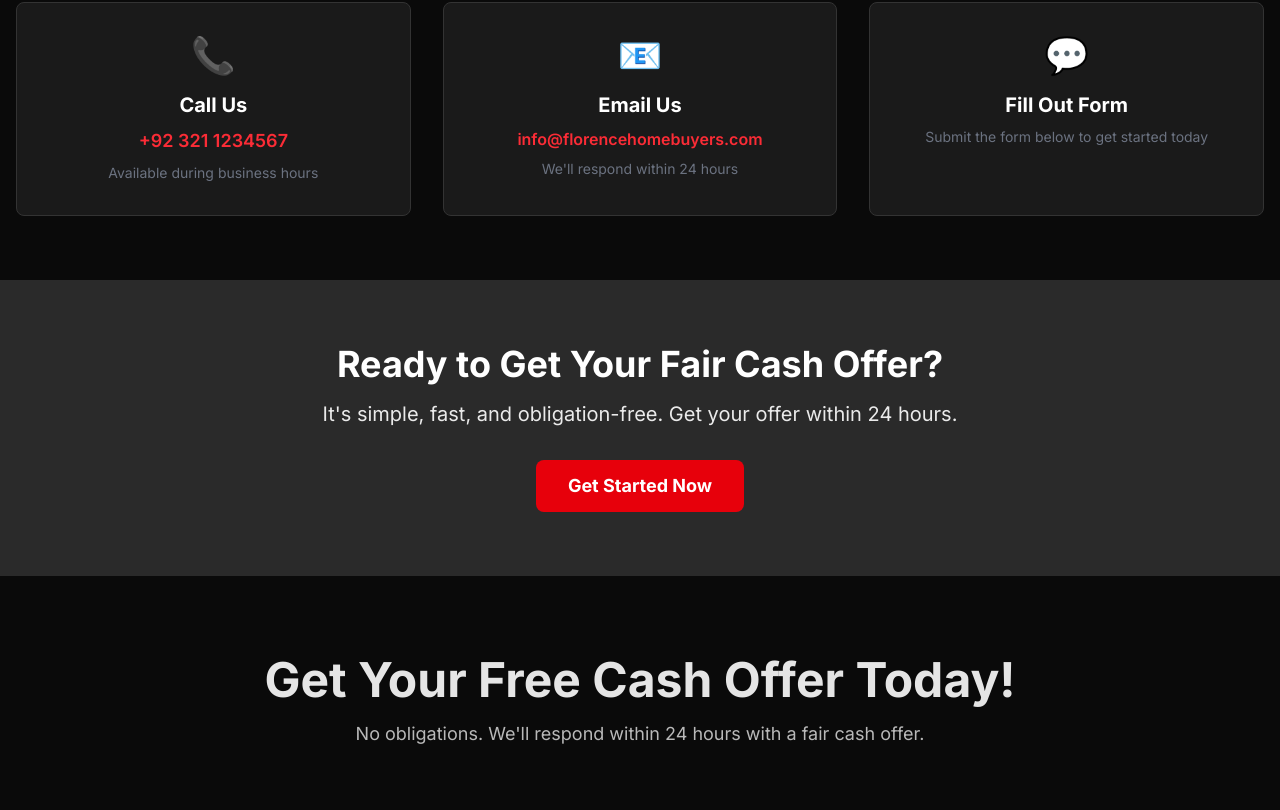
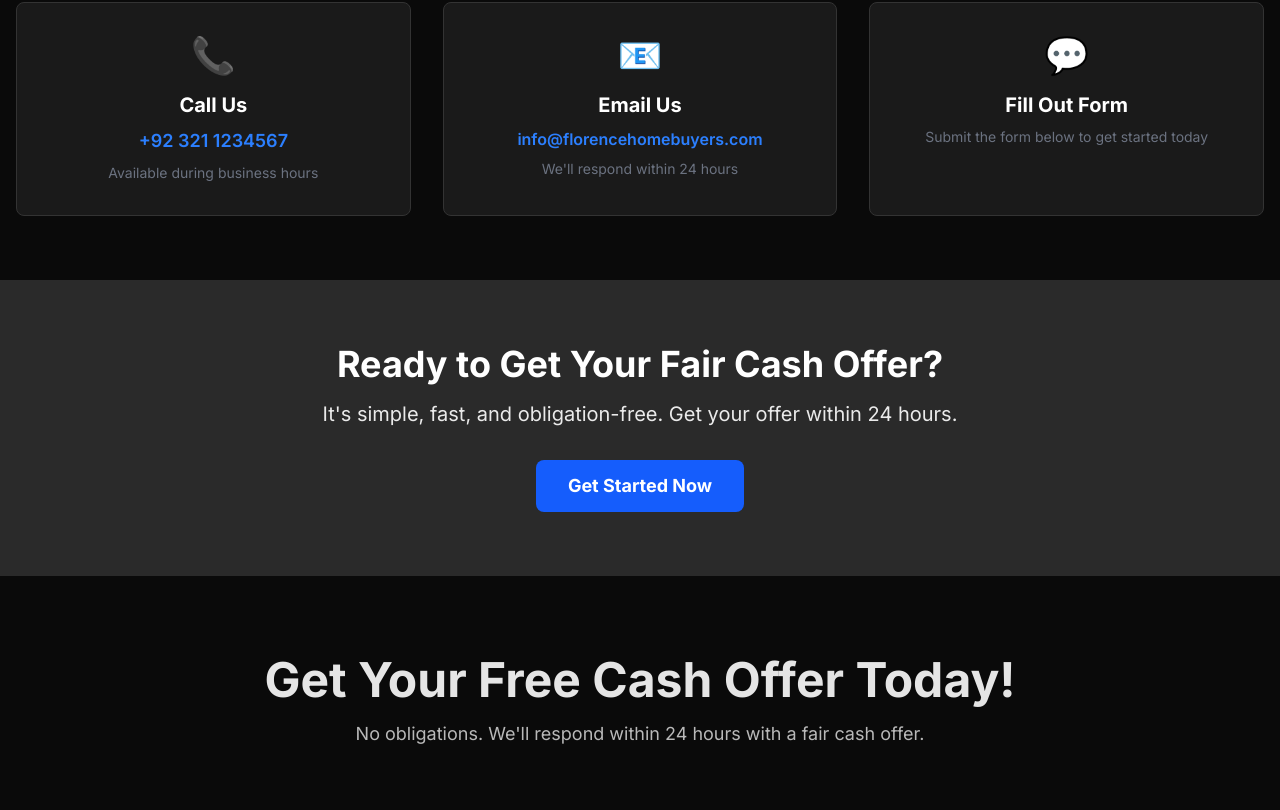
Before and after one commit to morganalex1902-a11y/florencehomebuyers, a Next.js app: page /faq in a window 1280 px wide. Shown: the part 1915-2725 px from the top of the page. Built offline with nearby package versions, Linux system fonts and the light colour scheme.

Commit message:
Change red colors to blue in faq page
cgen-c4fee38f8313469f93a30c3f81e4d705

```diff
--- a/app/faq/page.tsx
+++ b/app/faq/page.tsx
@@ -115,7 +115,7 @@ export default function FAQ() {
             {faqItems.map((item, index) => (
               <details
                 key={item.id}
-                className='group border border-gray-600 rounded-lg overflow-hidden hover:border-red-600 transition-colors'
+                className='group border border-gray-600 rounded-lg overflow-hidden hover:border-blue-600 transition-colors'
                 open={index === 0}
               >
                 <summary className='flex items-center justify-between px-6 py-4 cursor-pointer bg-black hover:bg-gray-900 transition-colors'>
@@ -143,25 +143,25 @@ export default function FAQ() {
 
           <div className='grid md:grid-cols-3 gap-8 mt-12'>
             <div className='p-8 rounded-lg text-center' style={{ backgroundColor: '#1a1a1a', borderColor: '#333333', borderWidth: '1px' }}>
-              <div className='text-4xl font-bold text-red-600 mb-4'>📞</div>
+              <div className='text-4xl font-bold text-blue-600 mb-4'>📞</div>
               <h3 className='text-xl font-bold text-white mb-2'>Call Us</h3>
-              <a href='tel:+923211234567' className='text-red-500 hover:text-red-400 font-semibold text-lg'>
+              <a href='tel:+923211234567' className='text-blue-500 hover:text-blue-400 font-semibold text-lg'>
                 +92 321 1234567
               </a>
               <p className='text-gray-400 text-sm mt-2'>Available during business hours</p>
             </div>
 
             <div className='p-8 rounded-lg text-center' style={{ backgroundColor: '#1a1a1a', borderColor: '#333333', borderWidth: '1px' }}>
-              <div className='text-4xl font-bold text-red-600 mb-4'>📧</div>
+              <div className='text-4xl font-bold text-blue-600 mb-4'>📧</div>
               <h3 className='text-xl font-bold text-white mb-2'>Email Us</h3>
-              <a href='mailto:info@florencehomebuyers.com' className='text-red-500 hover:text-red-400 font-semibold'>
+              <a href='mailto:info@florencehomebuyers.com' className='text-blue-500 hover:text-blue-400 font-semibold'>
                 info@florencehomebuyers.com
               </a>
               <p className='text-gray-400 text-sm mt-2'>We'll respond within 24 hours</p>
             </div>
 
             <div className='p-8 rounded-lg text-center' style={{ backgroundColor: '#1a1a1a', borderColor: '#333333', borderWidth: '1px' }}>
-              <div className='text-4xl font-bold text-red-600 mb-4'>💬</div>
+              <div className='text-4xl font-bold text-blue-600 mb-4'>💬</div>
               <h3 className='text-xl font-bold text-white mb-2'>Fill Out Form</h3>
               <p className='text-gray-400 text-sm'>Submit the form below to get started today</p>
             </div>
@@ -178,7 +178,7 @@ export default function FAQ() {
           <p className='text-xl mb-8 opacity-90 max-w-2xl mx-auto'>
             It's simple, fast, and obligation-free. Get your offer within 24 hours.
           </p>
-          <button className='px-8 py-3 bg-red-600 text-white font-bold rounded-lg hover:bg-red-700 transition-colors text-lg'>
+          <button className='px-8 py-3 bg-blue-600 text-white font-bold rounded-lg hover:bg-blue-700 transition-colors text-lg'>
             Get Started Now
           </button>
         </div>
```
